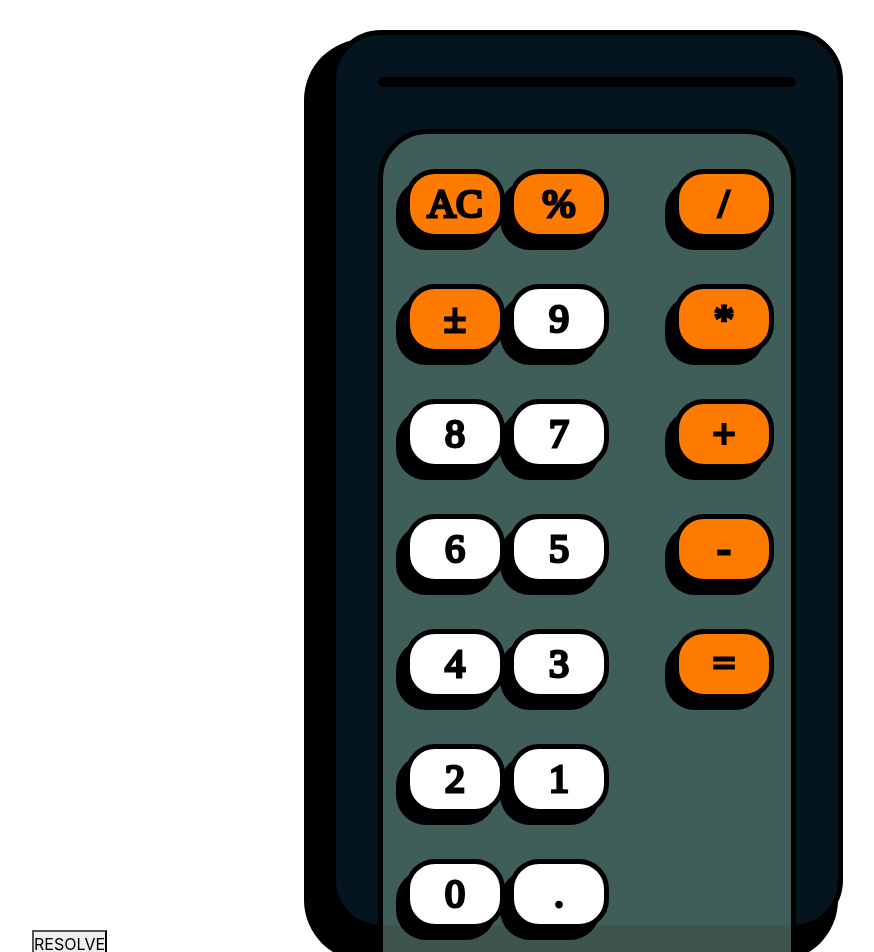
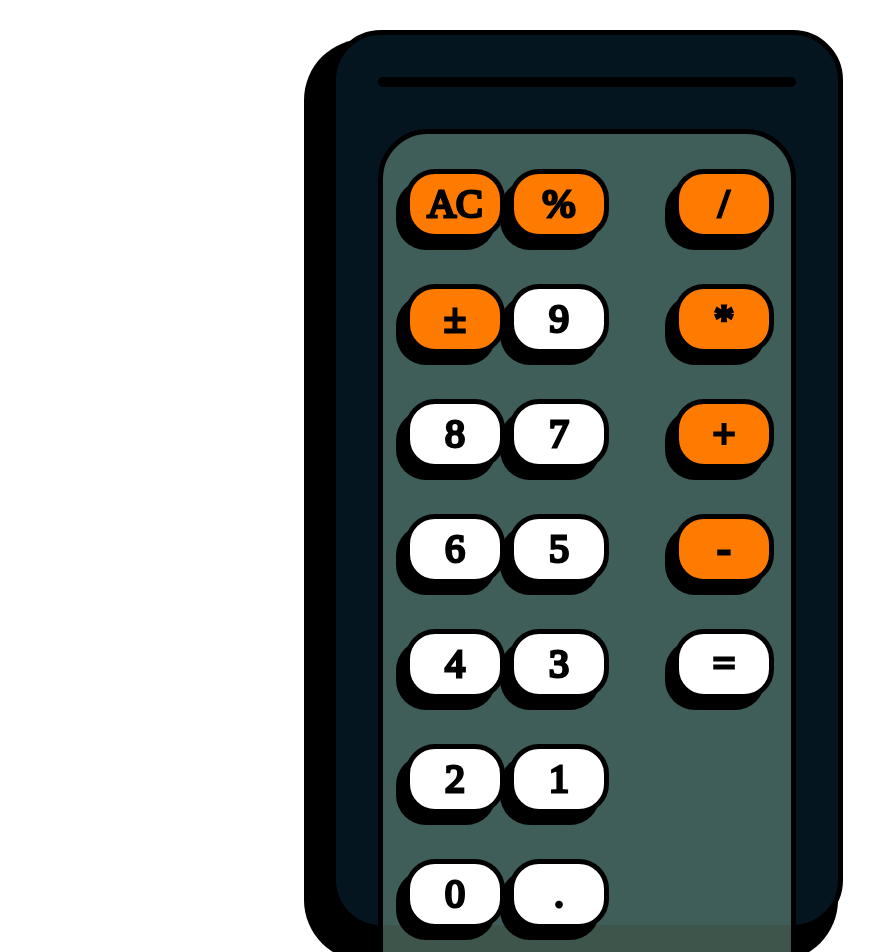
Before and after one commit to JorgeBillini/React-Calculator, a React (Create React App) app: page / in a window 1280 px wide. Shown: the top 952 px of the page, without its empty margins (53-927 px from the left). Built offline with nearby package versions, Linux system fonts and the light colour scheme.

Commit message:
added styling to equal button

```diff
--- a/src/App.js
+++ b/src/App.js
@@ -102,31 +102,11 @@ class App extends React.Component {
 
                             <div className='col-2'>
                                 <Ops addOperation={this.addOperation} state={this.state}/>
-                            <button className='button orange'>=</button>
+                                {/* <button className='button orange'>=</button> */}
+                                <Equal props={{state:this.state,resolveOperation:this.resolveOperation}} />
                             </div>
                         </div>
-
                 </div>
-
-
-
-
-
-
-             <div className='container'>
-             <div className='row-1 '>
-             </div>
-             <div className="container-num">
-
-
-         </div>
-            <div className='row-2'>
-
-
-            </div>
-            <Equal props={{state:this.state,resolveOperation:this.resolveOperation}} />
-            </div>
-
             </>
         );
     }
--- a/src/components/equal.js
+++ b/src/components/equal.js
@@ -1,5 +1,6 @@
-import Operation from '../helpers/operations'
-import React from 'react'
+import Operation from '../helpers/operations';
+import React from 'react';
+
 const Equal = props =>{
     const handleOp = e =>{
         console.log(props.props.state.displayVal)
@@ -13,9 +14,9 @@ const Equal = props =>{
     }
     return(
         <>
-        <button onClick={handleOp}>RESOLVE</button>
+        <button className='button' onClick={handleOp}>=</button>
         </>
-    )
+    );
 }
 
 export default Equal;
```
Lines whose indentation alone changed are shown as unchanged.
